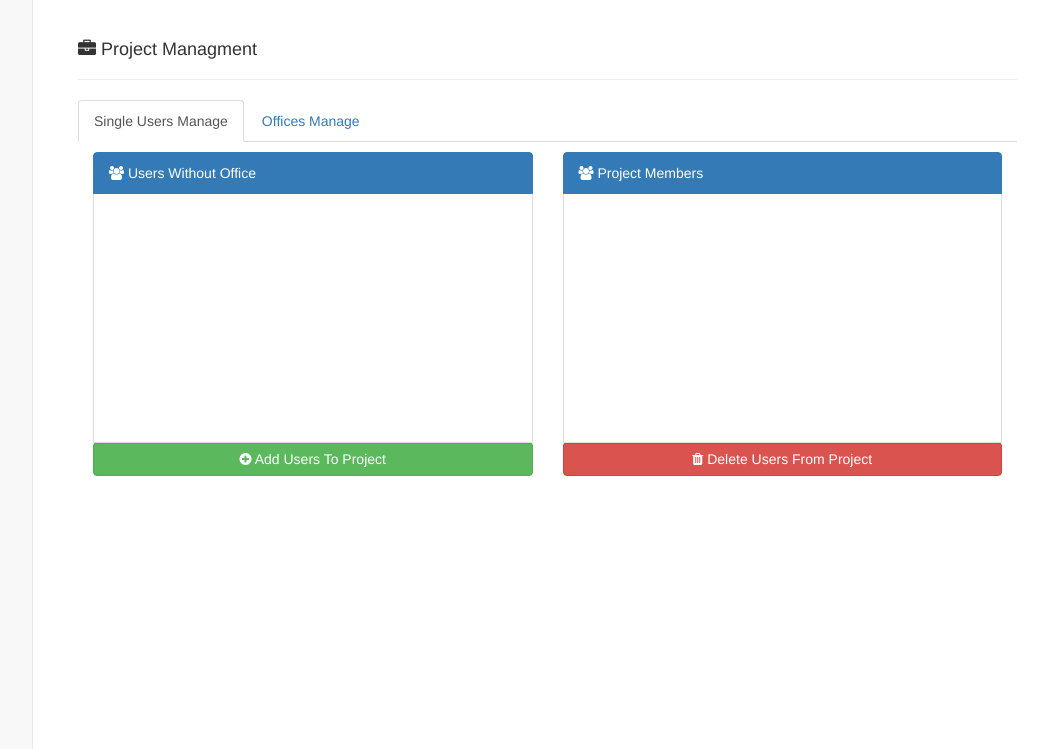
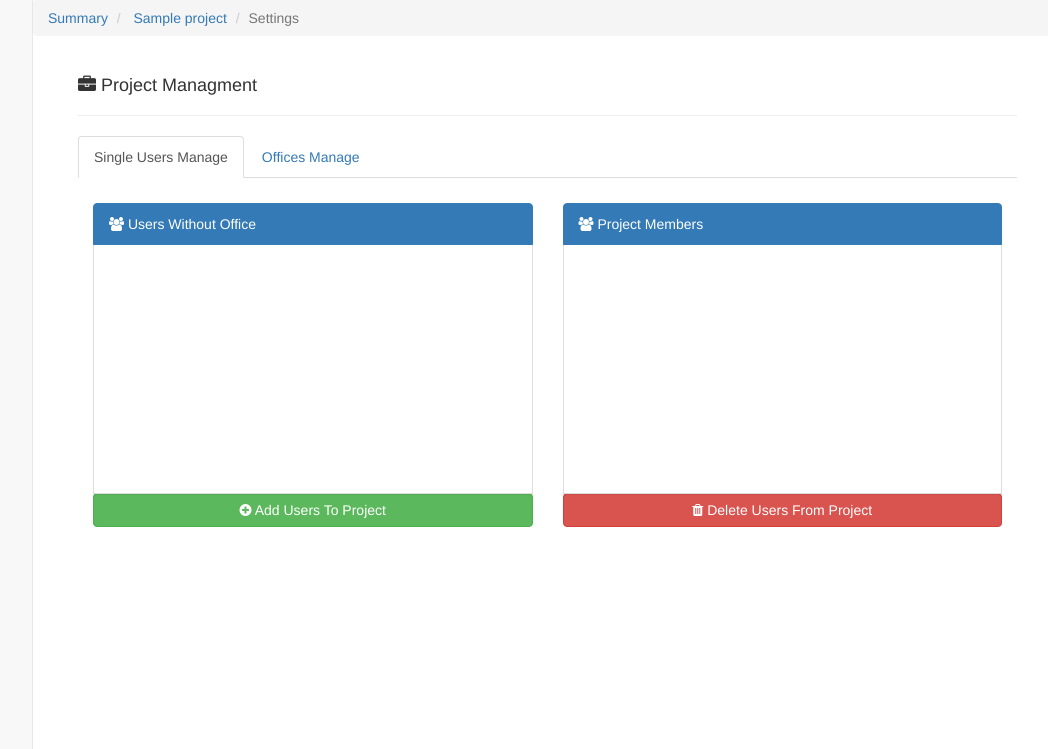
Before and after one commit to vladislavkosko/Zectra_new, a Symfony app: template src/ZectranetBundle/Resources/views/projectSettings.html.twig in a window 1280 px wide. Shown: the part 51-800 px from the top of the page, without its empty margins (218-1266 px from the left). Run offline with Twig, Linux system fonts and the light colour scheme; the template is opened without the code that fills it: most values are stand-ins (such as "Sample title", 1, 10 or a date in 2020); some libraries are stand-ins or nearby versions.

```diff
--- a/src/ZectranetBundle/Resources/views/layout.html.twig
+++ b/src/ZectranetBundle/Resources/views/layout.html.twig
@@ -276,15 +276,16 @@
 						<ul class="dropdown-menu dropdown-user">
 
 							<li>
+								<a href="{{ path('zectranet_user_page') }}">
+									<i class="fa fa-user fa-fw"></i>
+									My Profile
+								</a>
+							</li>
+
+							<li>
 								<a href="{{ path('zectranet_user_home') }}">
 									<i class="fa fa-user fa-fw"></i>
 									Summary
-								</a>
-							</li>
-							<li>
-								<a href="{{ path('zectranet_user_page') }}">
-									<i class="fa fa-user fa-fw"></i>
-									My Profile
 								</a>
 							</li>
 
--- a/src/ZectranetBundle/Resources/views/projectSettings.html.twig
+++ b/src/ZectranetBundle/Resources/views/projectSettings.html.twig
@@ -5,6 +5,17 @@
 {% block body %}
     <div ng-controller="ProjectController" ng-init="getMembers(); getOffices();">
         <div class="row">
+            <ol class="breadcrumb" style="margin: 0 -30px;">
+                <li>
+                    <a href="{{ path('zectranet_user_home') }}">Summary</a>
+                </li>
+                <li>
+                    <a href="{{ path('zectranet_show_project', {'project_id': project.id}) }}">
+                        {{ project.name }}
+                    </a>
+                </li>
+                <li class="active">Settings</li>
+            </ol>
             <div class="col-md-12">
                 <div class="page-header">
                     <h4><i class="fa fa-briefcase"></i> Project Managment</h4>
@@ -25,7 +36,7 @@
 
                 <div class="tab-content">
                     <!-- Begin of Users Manage Panel -->
-                    <div id="users-manage" style="margin-top: 10px;" class="tab-pane fade in active">
+                    <div id="users-manage" style="margin-top: 25px;" class="tab-pane fade in active">
                         <div class="col-md-12">
                             <div class="row">
                                 <div class="col-md-6" cg-busy="membersPromise">
@@ -77,7 +88,7 @@
                     <!-- End of Users Manage Panel -->
 
                     <!-- Begin of Offices Manage Panel -->
-                    <div id="offices-manage" style="margin-top: 10px;" class="tab-pane fade">
+                    <div id="offices-manage" style="margin-top: 25px;" class="tab-pane fade">
                         <div class="col-md-12">
                             <div class="row">
                                 <div class="col-md-6" cg-busy="officesPromise">
--- a/src/ZectranetBundle/Resources/views/public-market.html.twig
+++ b/src/ZectranetBundle/Resources/views/public-market.html.twig
@@ -5,6 +5,7 @@
 {% block body %}
     <div ng-cloak>
         <div class="row">
+
             <div class="page-header">
                 <h1 class="text-danger text-center">PAGE UNDER CONSTRUCTION</h1>
             </div>
--- a/web/bundles/zectranet/js/custom/angular-core.js
+++ b/web/bundles/zectranet/js/custom/angular-core.js
@@ -4,7 +4,8 @@ var Zectranet = angular.module('Zectranet', ['ngRoute','ui.bootstrap','ngSanitiz
 			$interpolateProvider.startSymbol('[[');
 			$interpolateProvider.endSymbol(']]');
 			$httpProvider.defaults.headers.common["X-Requested-With"] = 'XMLHttpRequest';
-		}]);
+		}
+	]);
 
 Zectranet.factory('$paginator', function() {
     var paginator = {};
@@ -139,7 +140,7 @@ Zectranet.directive('document', function() {
 
 			var img = null;
 			if (extension != '.png' && extension != '.gif' && extension != '.jpeg' && extension != '.jpg') {
-				img = JSON_URLS.asset + 'bundles/intranet/' + extensions[extension];
+				img = JSON_URLS.asset + 'bundles/zectranet/' + extensions[extension];
 				image.css('cursor', 'pointer');
 				image.bind('click', function () {
 					document.location = JSON_URLS.asset + file;
```
Also changed, not shown: src/ZectranetBundle/Resources/views/office.html.twig (+12 -0 lines), src/ZectranetBundle/Resources/views/project.html.twig (+11 -0 lines), src/ZectranetBundle/Resources/views/settings.html.twig (+9 -0 lines), src/ZectranetBundle/Resources/views/upload.html.twig (+12 -1 lines).
